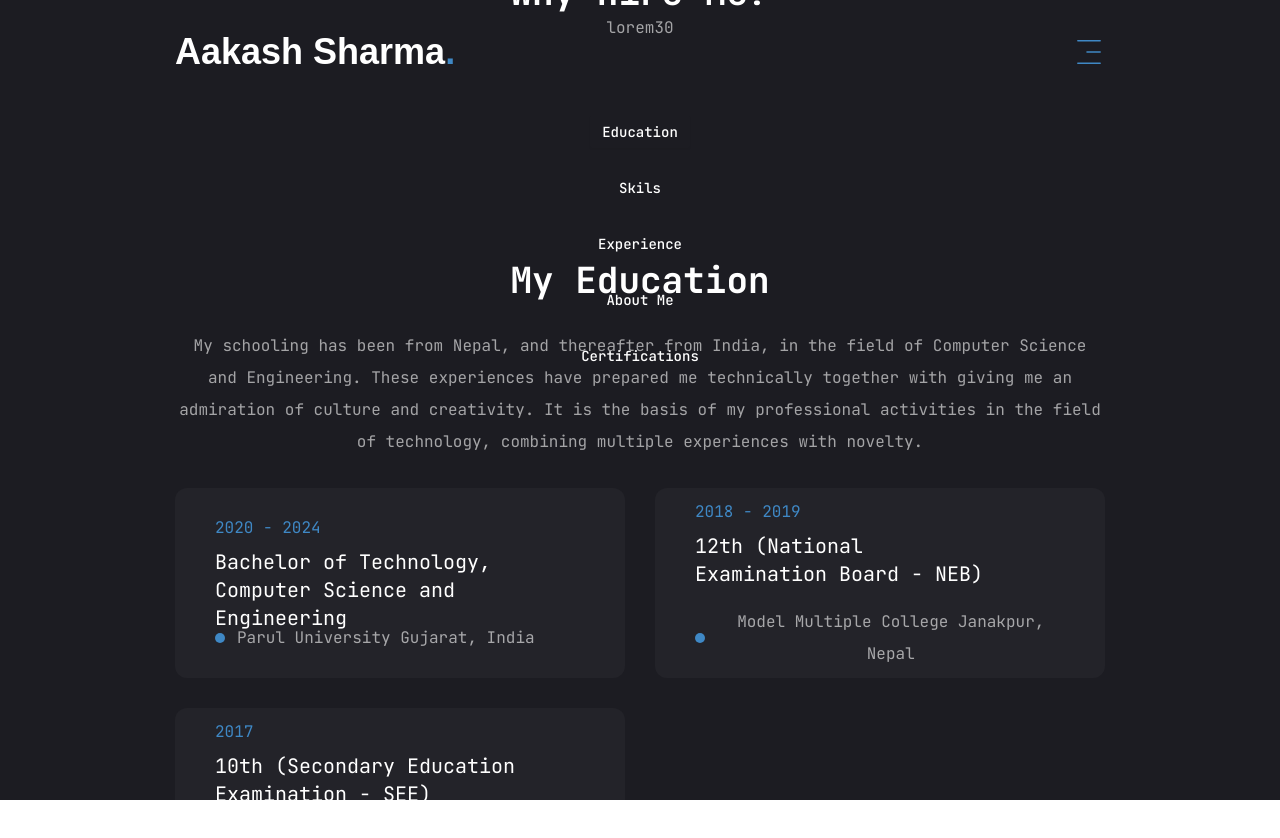
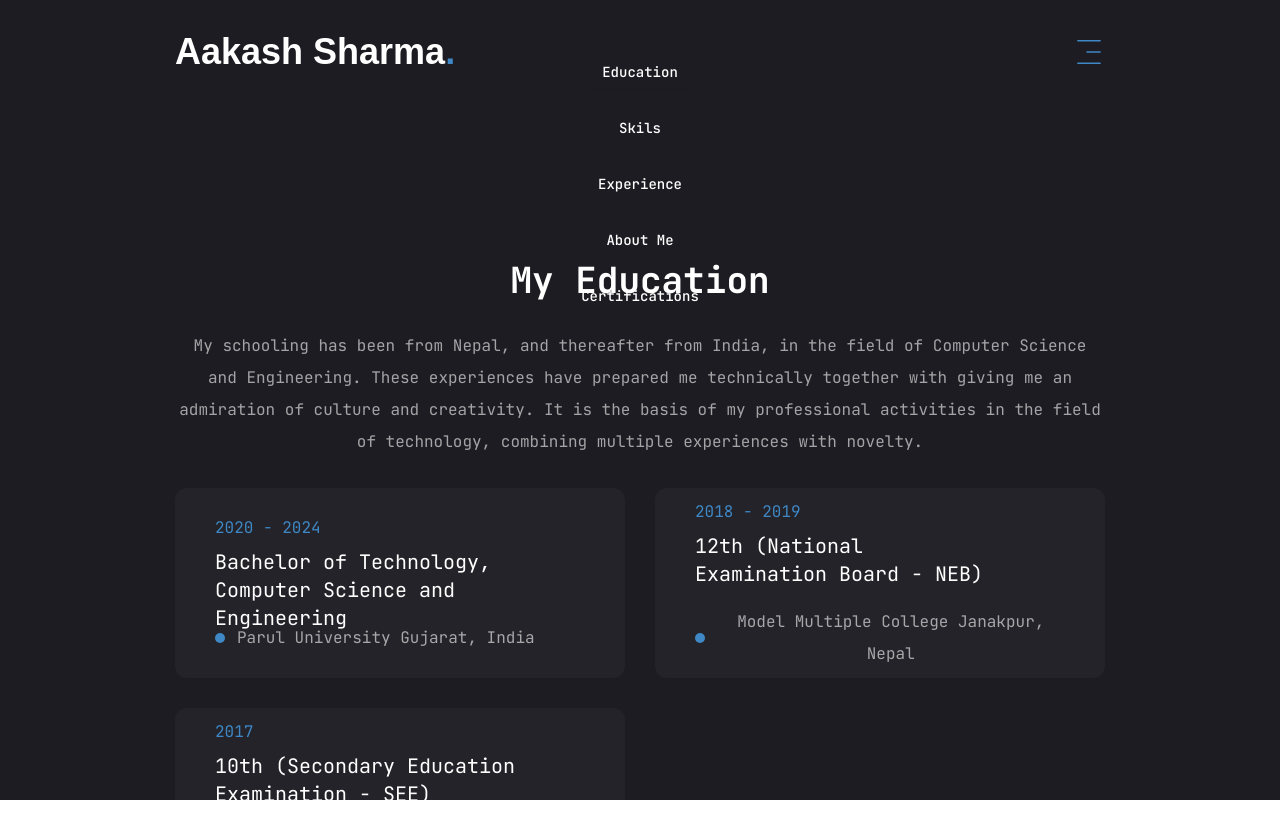
Before and after one commit to aakash-sharma-github/Portfolio, a Next.js app: page /resume in a window 1280 px wide. Shown: the top 838 px of the page. Built offline with nearby package versions, Linux system fonts and the light colour scheme; a web font is replaced by a local one.

Commit message:
fixed bugs in layout.jsx and resume.jsx

```diff
--- a/app/layout.jsx
+++ b/app/layout.jsx
@@ -16,7 +16,7 @@ const jetbrainsMono = JetBrains_Mono({
 });
 
 const myFont = localFont({
-  src: '../public/assets/Fonts/Forte.ttf',
+  src: '../public/assets/Fonts/FORTE.ttf',
 });
 
 
--- a/app/resume/page.jsx
+++ b/app/resume/page.jsx
@@ -208,9 +208,7 @@ const Resume = () => {
           className="flex flex-col xl:flex-row gap-[60px]"
         >
           <TabsList className="flex flex-col w-full max-w-[380px] mx-auto xl:mx-0 gap-6">
-            <div className="text-center mb-12 ">
-              <h2 className="text-4xl font-bold">Why Hire Me?</h2>
-              <p className="text-white/60">lorem30</p>
+            <div className="text-center xl:mb-24 ">
             </div>
             <TabsTrigger value="education">Education</TabsTrigger>
             <TabsTrigger value="skils">Skils</TabsTrigger>
--- a/next.config.mjs
+++ b/next.config.mjs
@@ -1,4 +1,8 @@
 /** @type {import('next').NextConfig} */
-const nextConfig = {};
+const nextConfig = {
+    output: 'export',
+    distDir: 'build',
+
+};
 
 export default nextConfig;
```
Also changed, not shown: 1 other file (tests, documents, lock files or other folders).
